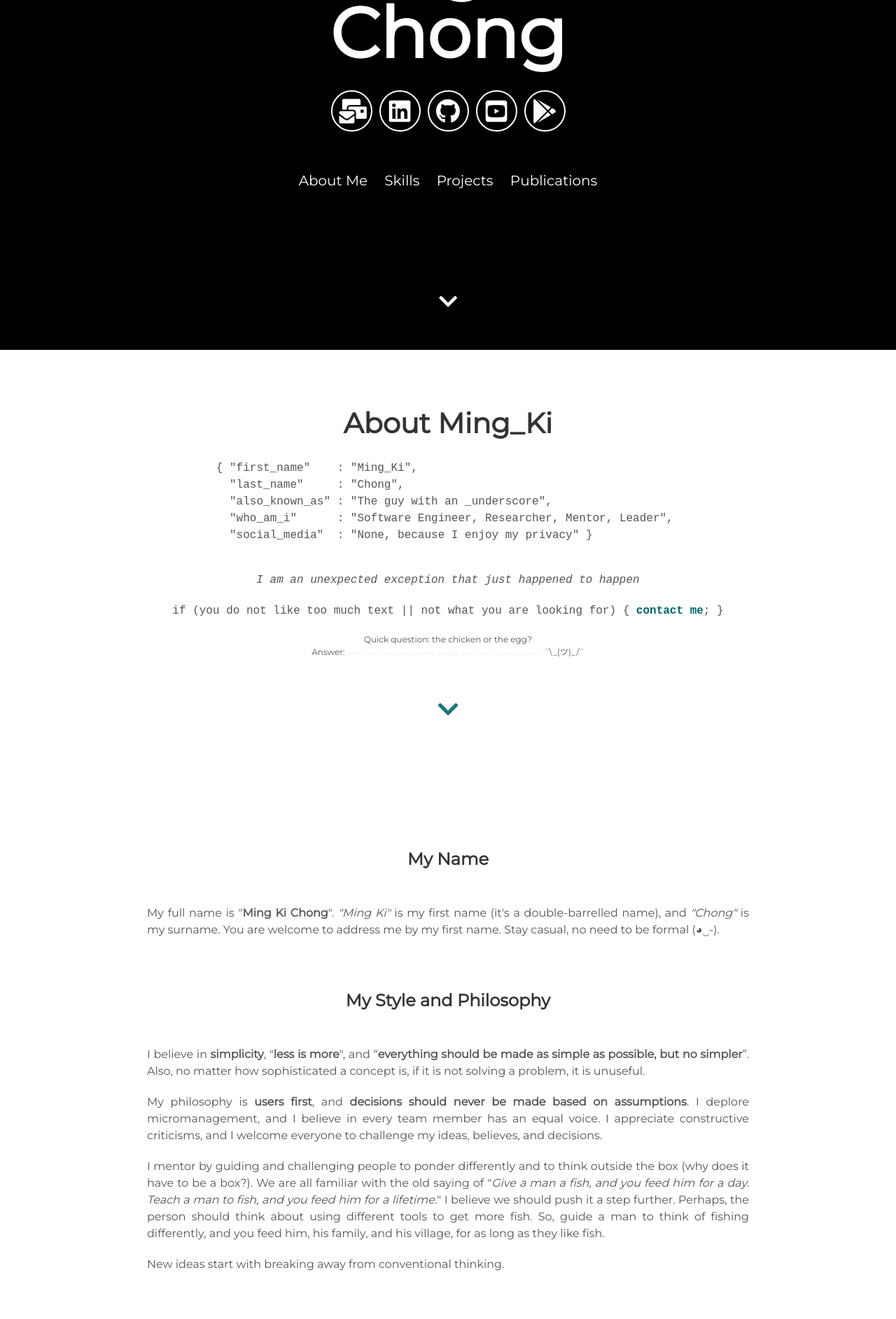
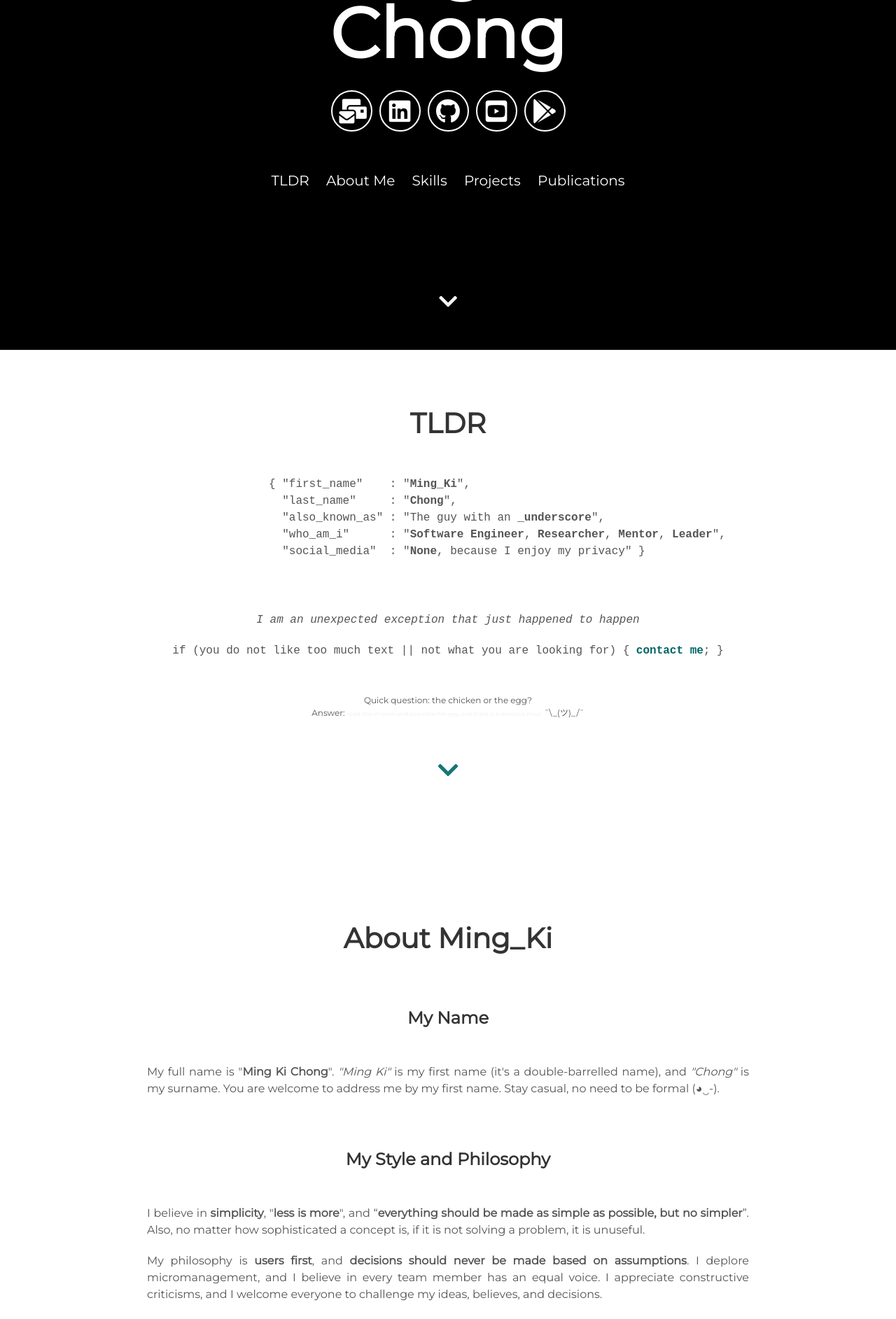
Before and after one commit to mingkichong/mingkichong.github.io, a Jekyll site: the page built from index.html, in a window 1280 px wide. Shown: the part 400-2285 px from the top of the page at 70% size. Built offline with Jekyll 4.4.1, drawn with Linux system fonts in a browser that asks for light colours.

Commit message:
extract summary section from about section

```diff
--- a/_config.yml
+++ b/_config.yml
@@ -22,6 +22,7 @@ include_about: true
 include_project: true
 include_publication: true
 include_skills: true
+include_summary: true
 
 # Google-analytics
 google-analytics:
--- a/_includes/about.html
+++ b/_includes/about.html
@@ -1,36 +1,5 @@
 <div class="user-details">
   <h1> About Ming_Ki </h1>
-</div>
-
-<div class="about_json">
-  <pre>
-    { "first_name"    : "Ming_Ki",
-      "last_name"     : "Chong",
-      "also_known_as" : "The guy with an _underscore",
-      "who_am_i"      : "Software Engineer, Researcher, Mentor, Leader",
-      "social_media"  : "None, because I enjoy my privacy" }
-  </pre>
-  <pre class="about_user_description"> {{site.user_description}} </pre>
-</div>
-
-<div class="about_details">
-  <pre class="about_user_description_want_more">if (you do not like too much text || not what you are looking for) { <span id="about_link"><a href="mailto:{{site.email_address}}">contact me</a></span>; }</pre>
-</div>
-
-<div class="about_details" id="about_question">
-  <div>
-    Quick question: the chicken or the egg?
-  </div>
-  <div>
-    Answer: <span id="about_answer">roast the chicken and scramble the egg, and there is a delicious meal.</span> ¯\_(ツ)_/¯
-    <!-- Hehehe, did you zoom in to read the answer or did you decide to read from the source :p -->
-  </div>
-</div>
-
-<div class="about_down_scroll">
-  <span id="about_link">
-    <a href="#about_name" data-scroll><i class="icon fa fa-chevron-down" aria-hidden="true"></i></a>
-  </span>
 </div>
 
 <div class="about_user-details" id="about_name">
--- a/_includes/header.html
+++ b/_includes/header.html
@@ -28,6 +28,9 @@
         {% endif %}
       </div>
       <div class="header-links">
+        {% if site.include_summary %}
+          <a class="link" href="#summary" data-scroll>TLDR</a>
+        {% endif %}
         {% if site.include_about %}
           <a class="link" href="#about" data-scroll>About Me</a>
         {% endif %}
@@ -42,5 +45,5 @@
         {% endif %}
       </div>
   </div>
-  <a class="down" href="#about" data-scroll><i class="icon fa fa-chevron-down" aria-hidden="true"></i></a>
+  <a class="down" href="#summary" data-scroll><i class="icon fa fa-chevron-down" aria-hidden="true"></i></a>
 </div>
--- /dev/null
+++ b/_includes/summary.html
@@ -0,0 +1,37 @@
+<div class="user-details">
+  <h1> TLDR </h1>
+</div>
+
+<div class="about_json">
+  <pre>
+{ "first_name"    : "<strong>Ming_Ki</strong>",
+  "last_name"     : "<strong>Chong</strong>",
+  "also_known_as" : "The guy with an <strong>_underscore</strong>",
+  "who_am_i"      : "<strong>Software Engineer</strong>, <strong>Researcher</strong>, <strong>Mentor</strong>, <strong>Leader</strong>",
+  "social_media"  : "<strong>None</strong>, because I enjoy my privacy" }
+  </pre>
+</div>
+
+<div>
+  <pre class="about_user_description"> {{site.user_description}} </pre>
+</div>
+
+<div class="about_details">
+  <pre class="about_user_description_want_more">if (you do not like too much text || not what you are looking for) { <span id="about_link"><a href="mailto:{{site.email_address}}">contact me</a></span>; }</pre>
+</div>
+
+<div class="about_details" id="about_question">
+  <div>
+    Quick question: the chicken or the egg?
+  </div>
+  <div>
+    Answer: <span id="about_answer">roast the chicken and scramble the egg, and there is a delicious meal.</span> ¯\_(ツ)_/¯
+    <!-- Hehehe, did you zoom in to read the answer or did you decide to read from the source :p -->
+  </div>
+</div>
+
+<div class="about_down_scroll">
+  <span id="about_link">
+    <a href="#about" data-scroll><i class="icon fa fa-chevron-down" aria-hidden="true"></i></a>
+  </span>
+</div>
--- a/_layouts/default.html
+++ b/_layouts/default.html
@@ -8,6 +8,11 @@
     {{ content }}
   {% else %}
     {% include header.html %}
+    {% if site.include_summary %}
+      <section id="summary">
+        {% include summary.html %}
+      </section>
+    {% endif %}
     {% if site.include_about %}
       <section id="about">
         {% include about.html %}
--- a/assets/css/about.css
+++ b/assets/css/about.css
@@ -36,9 +36,9 @@
     text-align: left;
     line-height: 1.5;
     display: block;
-    margin-left: auto;
-    margin-right: auto;
-    width:77%;
+    margin-left: 30%;
+    margin-top: var(--about-vertical-margin);
+    margin-bottom: var(--about-vertical-margin);
 }
 
 .about_user-details{
@@ -132,10 +132,12 @@
 }
 
 #about_question{
+    margin-top: var(--about-vertical-margin);
     text-align: center;
     font-size: 12px;
 }
 #about_answer{
     font-size: 8px;
     opacity: 0.1;
+    margin-bottom: var(--about-vertical-margin);
 }
```
